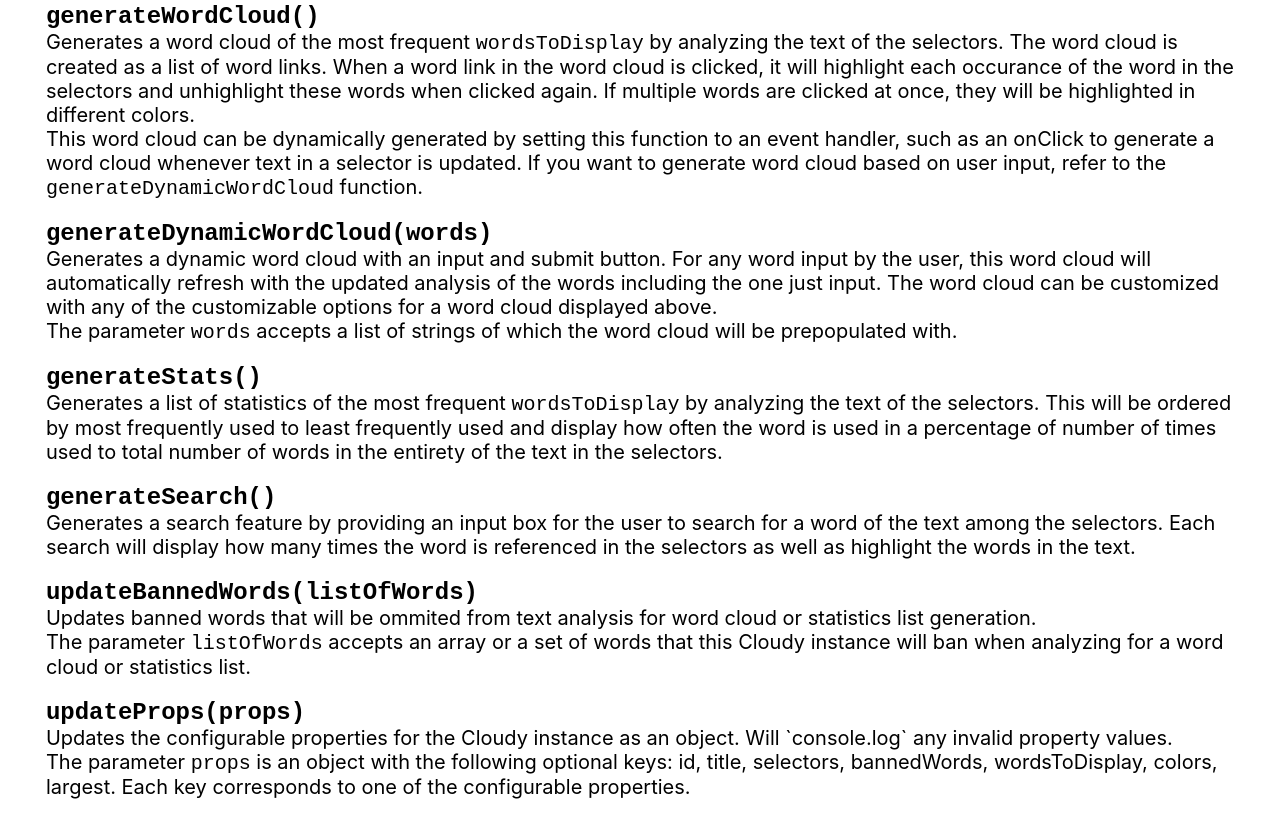
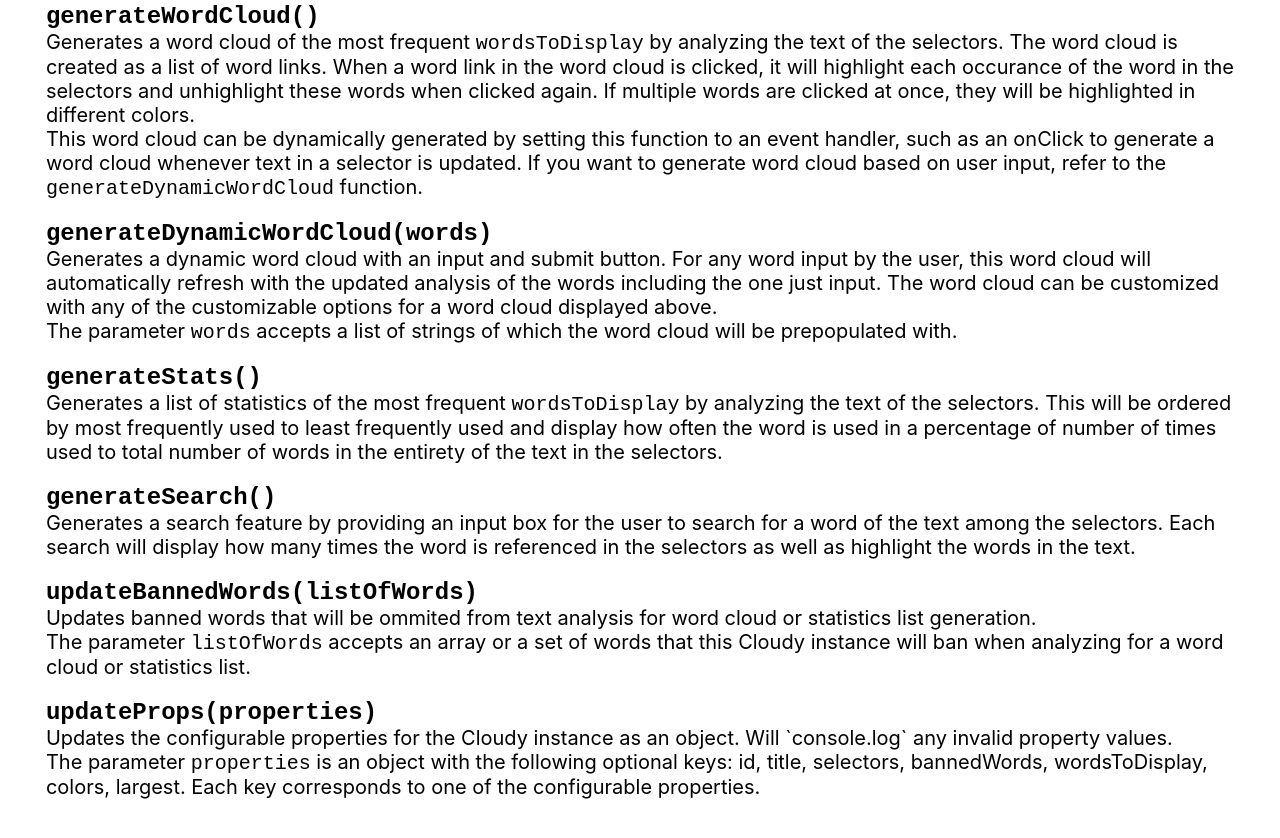
Before and after one commit to ashih2018/cloudy, a plain HTML site: page pub/api.html in a window 1280 px wide. Shown: the part 1442-2280 px from the top of the page. Drawn offline with nearby package versions, Linux system fonts and the light colour scheme.

Commit message:
fixed up readme

```diff
--- a/pub/api.html
+++ b/pub/api.html
@@ -172,11 +172,11 @@
           </div>
           <br>
 
-          <code class="methodName">updateProps(props)</code> <br>
+          <code class="methodName">updateProps(properties)</code> <br>
           <div class="methodDescription">
             Updates the configurable properties for the Cloudy instance as an object.
             Will `console.log` any invalid property values. <br>
-            The parameter <code>props</code> is an object with the following optional keys: id, title, selectors, bannedWords, wordsToDisplay, colors, largest. Each key corresponds to one of the configurable properties.<br>
+            The parameter <code>properties</code> is an object with the following optional keys: id, title, selectors, bannedWords, wordsToDisplay, colors, largest. Each key corresponds to one of the configurable properties.<br>
           </div>
           <br>
 
```
Also changed, not shown: README.md.
